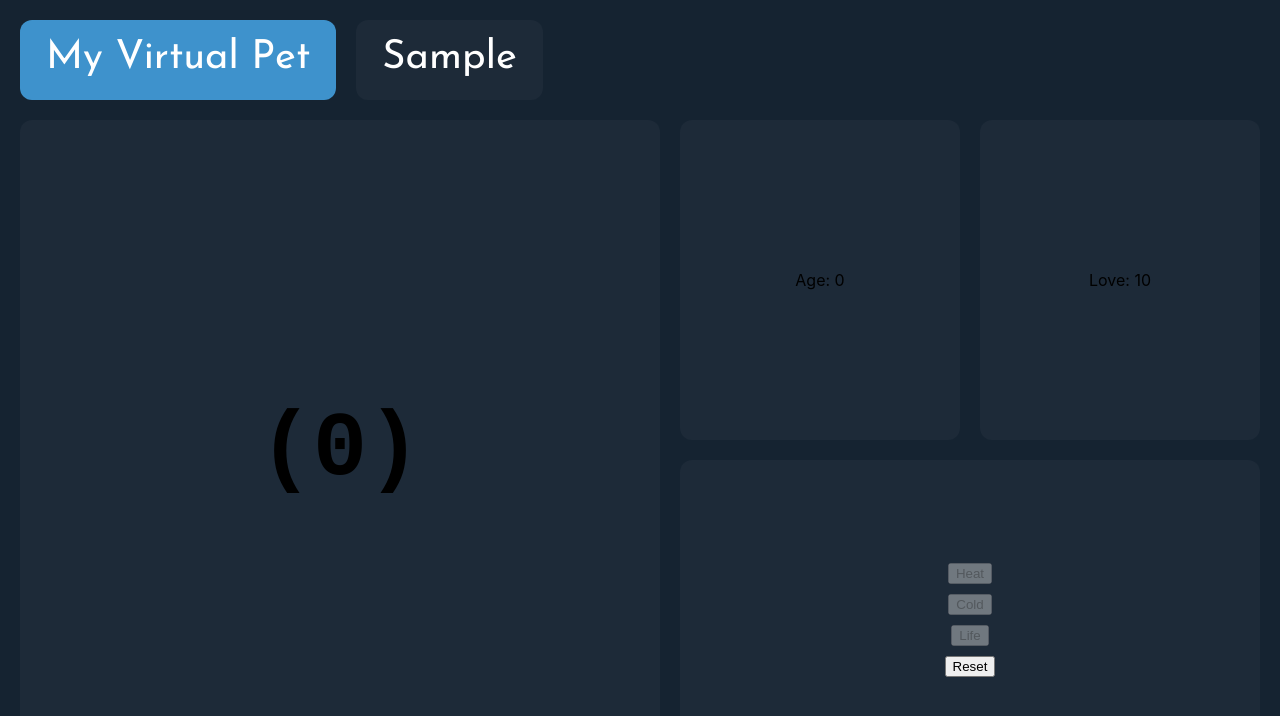
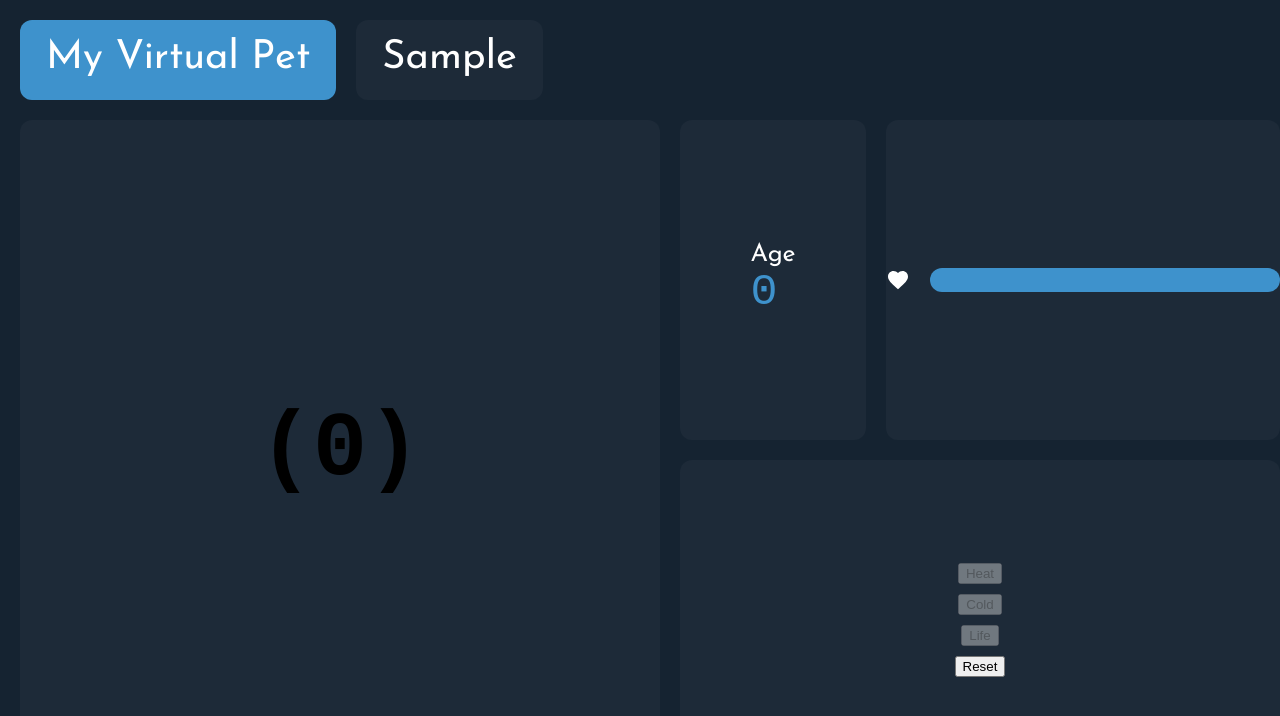
Before and after one commit to vkyriakakis/react-virtual-pet, a React (Create React App) app: page / in a window 1280 px wide. Both pictures are taken after typing "Sample" into the empty fields and a click on the input "Submit". Shown: the top 716 px of the page. Built offline with nearby package versions, Linux system fonts and the light colour scheme.

Commit message:
Styled stats and added progress bars for the needs

```diff
--- a/src/App.css
+++ b/src/App.css
@@ -11,7 +11,9 @@
 }
 
 body {
+	color: var(--text-color);
 	background-color: var(--main-bg-color);
+	font-family: Josefin Sans;
 }
 
 .menu_container, .game_container {
@@ -33,7 +35,7 @@ body {
 		"pet pet actions actions";
 
 	grid-template-rows: 80px 1fr 1fr;
-	grid-template-columns: 25% 25% 1fr 1fr;
+	grid-template-columns: 25% 25% 15% 1fr;
 
 	column-gap: 20px;
 	row-gap: 20px;
@@ -49,7 +51,7 @@ body {
 .title_container {
 	height: 80px;
 
-	color: var(--text-color);
+
 	background-color: var(--accent-color);
 
 	font-size: 40px;
@@ -66,7 +68,6 @@ body {
 }
 
 .name_container {
-	color: var(--text-color);
 	background-color: var(--pane-bg-color);
 
 	font-size: 40px;
@@ -113,11 +114,39 @@ body {
 
 	display: flex;
 	gap: 10px;
-	flex-direction: row;
+	flex-direction: column;
 	justify-content: center;
 	align-items: center;
 
 	grid-area: needs;
+}
+
+.single_need_container {
+	margin-bottom: 10px;
+
+	display: flex;
+	flex-direction: row;
+	gap: 20px;
+}
+
+.single_need_container:last-child {
+	margin-bottom: 0px;
+}
+
+.need_label {
+	color: var(--accent-color);
+}
+
+.need_empty_progress_bar {
+	background-color: var(--main-bg-color);
+	width: 350px;
+	border-radius: 20px;
+}
+
+.need_filled_progress_bar {
+	background-color: var(--accent-color);
+	height: 24px;
+	border-radius: 20px;
 }
 
 .stats_container {
@@ -125,13 +154,34 @@ body {
 
 	border-radius: 12px;
 
+	text-align: left;
+
 	display: flex;
-	gap: 10px;
-	flex-direction: row;
+	gap: 20px;
+	flex-direction: column;
 	justify-content: center;
 	align-items: center;
 
 	grid-area: stats;
+}
+
+.single_stat_container {
+	margin-bottom: 10px;
+}
+
+.single_stat_container:last-child {
+	margin-bottom: 0px;
+}
+
+.game_container .stat_label {
+	font-size: 25px;
+}
+
+.game_container .stat_value {
+	color: var(--accent-color);
+
+	font-family: monospace;
+	font-size: 45px;
 }
 
 .pet_container {
--- a/src/App.js
+++ b/src/App.js
@@ -7,6 +7,10 @@ import Dialog from '@mui/material/Dialog';
 import DialogActions from '@mui/material/DialogActions';
 import DialogContent from '@mui/material/DialogContent';
 import DialogContentText from '@mui/material/DialogContentText';
+
+import FavoriteIcon from '@mui/icons-material/Favorite';
+import RestaurantIcon from '@mui/icons-material/Restaurant';
+import WaterDropIcon from '@mui/icons-material/WaterDrop';
 
 // If hunger and thrist reach the maximum, the pet dies
 const MAX_HUNGER = 10;
@@ -118,7 +122,7 @@ function SaveSlot({name, pet, handlePetLoad, handlePetDelete}) {
       <div className="save_slot_container" onClick={() => handlePetLoad(name)}>
         <h2>{name}</h2>
         <Pet pet={pet} />
-        <Status label="Age" value={pet.ticks} />
+        <Stat label="Age" value={pet.ticks} />
       </div>
 
       <PetDeletionButton name={name}  handlePetDelete={handlePetDelete} />
@@ -395,11 +399,11 @@ function CurrentGame({name}) {
     return (
       <>
         <div className="stats_container">
-          <Status label="Age" value={pet.ticks} />
+          <Stat label="Age" value={pet.ticks} />
         </div>
 
         <div className="needs_container">
-          <Status label="Love" value={pet.love} />
+          <Need icon={<FavoriteIcon />} value={pet.love} max_value={MAX_LOVE} />
         </div>
 
         <Pet pet={pet} />
@@ -417,16 +421,20 @@ function CurrentGame({name}) {
   // For the CHILD stage and beyond
   return (
     <>
-       <div className="stats_container">
-        <Status label="Str" value={pet.str} />
-        <Status label="Int" value={pet.int} />
-        <Status label="Age" value={pet.ticks} />
+      <div className="stats_container">
+        <div>
+          <Stat label="Age" value={pet.ticks} />
+          <Stat label="Strength" value={pet.str} />
+          <Stat label="Intelligence" value={pet.int} />
+        </div>
       </div>
 
       <div className="needs_container">
-        <Status label="Hunger" value={pet.hunger} />
-        <Status label="Thirst" value={pet.thirst} />
-        <Status label="Love" value={pet.love} />
+        <div>
+          <Need icon={<FavoriteIcon />} value={pet.love} max_value={MAX_LOVE} />
+          <Need icon={<RestaurantIcon />} value={MAX_HUNGER - pet.hunger} max_value={MAX_HUNGER} />
+          <Need icon={<WaterDropIcon />} value={MAX_THIRST - pet.thirst} max_value={MAX_THIRST} />
+        </div>
       </div>
 
       <Pet pet={pet} />
@@ -527,9 +535,28 @@ function Pet({pet}) {
   );
 }
 
-function Status({label, value}) {
+function Stat({label, value}) {
   return (
-    <p>{label}: {value}</p>
+    <div className="single_stat_container">
+      <div className="stat_label">{label}</div>
+      <div className="stat_value">{value}</div>
+    </div>
+  );
+}
+
+function Need({icon, value, max_value}) {
+  const widthStr = ((value / max_value) * 100) + "%";
+
+  console.log(widthStr);
+
+  return (
+    <div className="single_need_container">
+      {icon}
+
+      <div className="need_empty_progress_bar">
+        <div className="need_filled_progress_bar" style={{width: widthStr}}></div>
+      </div>
+    </div>
   );
 }
 
--- a/src/index.js
+++ b/src/index.js
@@ -4,7 +4,7 @@ import './index.css';
 import App from './App';
 
 import "typeface-josefin-sans";
-
+import "fontawesome-free";
 
 const root = ReactDOM.createRoot(document.getElementById('root'));
 root.render(
```
Also changed, not shown: package.json (+6 -1 lines), 1 other file (tests, documents, lock files or other folders).
